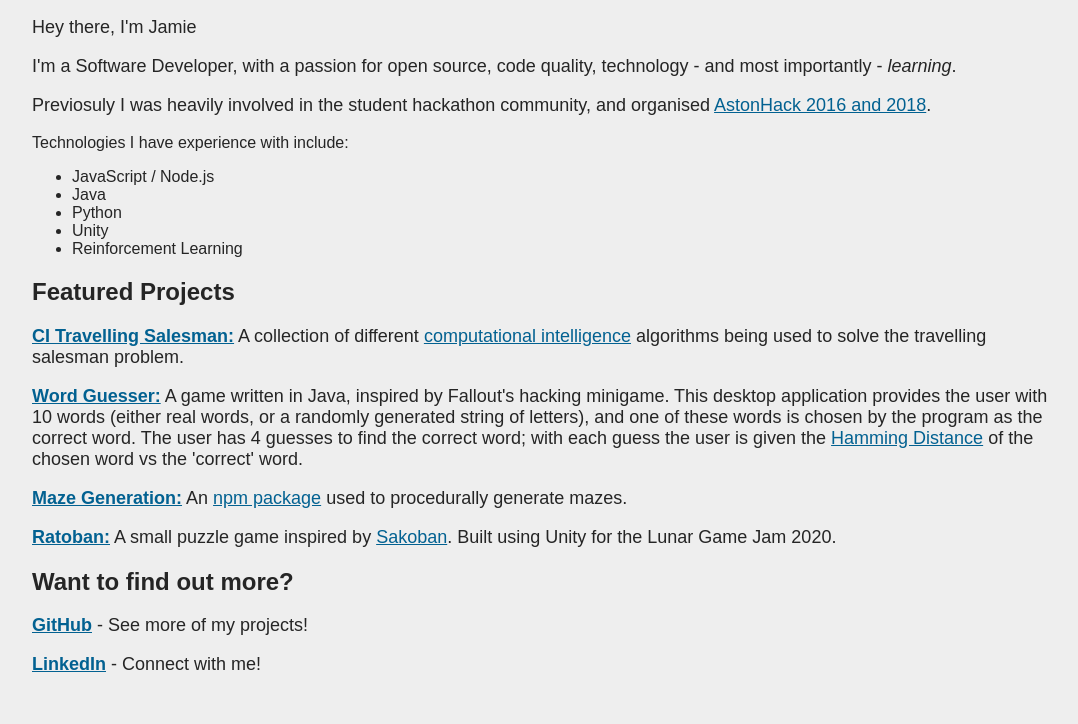
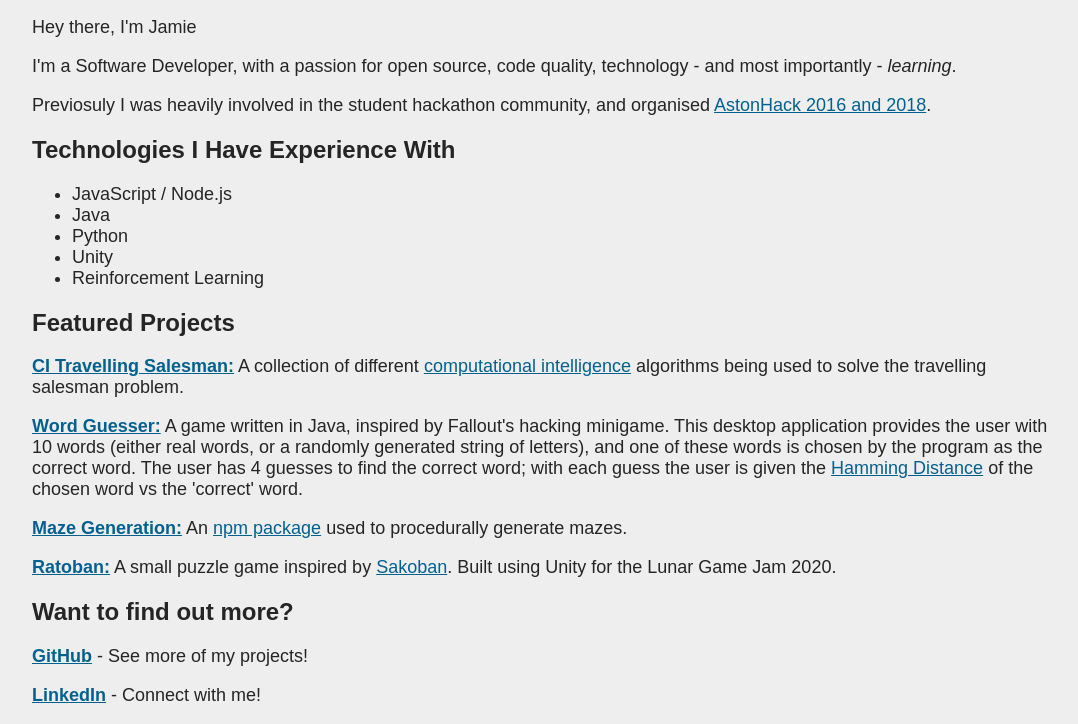
Before and after one commit to JRIngram/JRIngram.github.io, a plain HTML site: page index.html in a window 1280 px wide. Shown: the part 154-878 px from the top of the page, without its empty margins (96-1174 px from the left). Before the commit the page ends 847 px from the top, so only its background shows below. Drawn offline with Linux system fonts and the light colour scheme.

Commit message:
Reorganise technology section

```diff
--- a/index.html
+++ b/index.html
@@ -17,7 +17,7 @@
 			<p>Hey there, I'm Jamie</p>
 			<p>I'm a Software Developer, with a passion for open source, code quality, technology - and most importantly - <i>learning</i>.</p>
 			<p>Previosuly I was heavily involved in the student hackathon community, and organised <a href="https://astonhack.co.uk/" target ="_blank">AstonHack 2016 and 2018</a>.</p>
-			<div>Technologies I have experience with include:
+			<h2>Technologies I Have Experience With</h2>
 				<ul>
 					<li>JavaScript / Node.js</li>
 					<li>Java</li>
--- a/styles/main.css
+++ b/styles/main.css
@@ -25,6 +25,10 @@
 	font-size: 18px;
 }
 
+ul{
+	font-size: 18px;
+}
+
 /* Links */
 a{
 	color: #026191;
```
